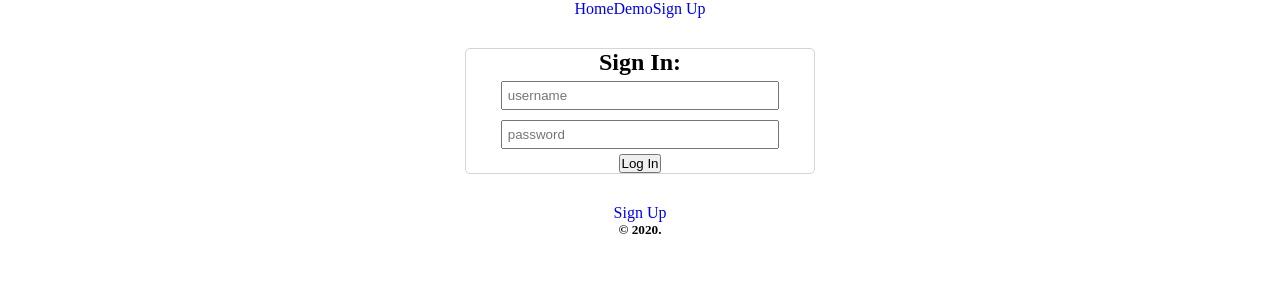
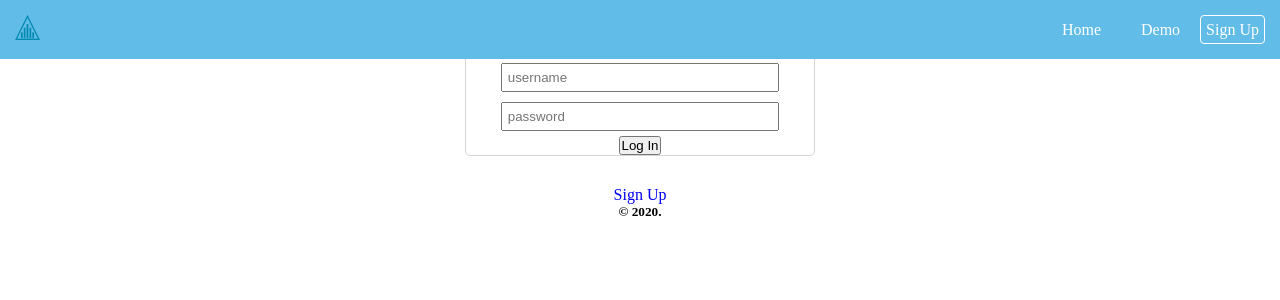
Before and after one commit to Cosmic-Noir/balance-app, a React (Create React App) app: page /signIn in a window 1280 px wide. Shown: the top 300 px of the page. Built offline with nearby package versions, Linux system fonts and the light colour scheme.

Commit message:
Add nav functionality and basic design

```diff
--- /dev/null
+++ b/src/auth/token-service.js
@@ -0,0 +1,22 @@
+import config from "../config";
+
+const TokenService = {
+  saveAuthToken(token) {
+    // Look into storing in cookies or session storage
+    window.sessionStorage.setItem(config.TOKEN_KEY, token);
+  },
+  getAuthToken() {
+    return window.sessionStorage.getItem(config.TOKEN_KEY);
+  },
+  clearAuthToken() {
+    window.sessionStorage.removeItem(config.TOKEN_KEY);
+  },
+  hasAuthToken() {
+    return !!TokenService.getAuthToken();
+  },
+  makeBasicAuthToken(username, pass) {
+    return window.btoa(`${username}:${pass}`);
+  }
+};
+
+export default TokenService;
--- /dev/null
+++ b/src/components/nav/nav.css
@@ -0,0 +1,113 @@
+/* Class styling */
+
+.logo,
+.deskNav {
+  display: none;
+}
+
+.logo {
+  height: 25px;
+  margin: 0px;
+  width: 25px;
+  -webkit-transition: -webkit-transform 0.8s ease-in-out;
+  transition: transform 0.8s ease-in-out;
+}
+
+.logo:hover {
+  -webkit-transform: rotate(270deg);
+  transform: rotate(270deg);
+}
+
+.mobile {
+  border: 1px solid rgb(32, 177, 235);
+  color: white;
+  display: block;
+  padding: 10px;
+  text-align: right;
+  transition-duration: 1s;
+  width: 100%;
+}
+
+.nav {
+  border-radius: 4px;
+  color: white;
+  font-size: 12px;
+  margin: 0px 15px;
+  padding: 5px;
+}
+
+.nav:hover {
+  text-decoration: underline;
+}
+
+.navBar {
+  background-color: rgb(97, 188, 231);
+  display: flex;
+  justify-content: space-between;
+  align-items: center;
+  padding: 15px;
+  position: fixed;
+  width: 100%;
+  z-index: 10;
+}
+
+.mobile:hover,
+#signUp:hover {
+  color: black;
+  /* background-color: rgb(97, 188, 231); */
+  background-color: white;
+}
+
+/* ID styling */
+
+#menuIcon {
+  height: 30px;
+  width: 30px;
+}
+
+#mobileNav {
+  display: none;
+  background-color: rgb(97, 188, 231);
+  position: fixed;
+  top: 50px;
+  left: 0px;
+  width: 100%;
+}
+
+#signUp {
+  border: 1px solid white;
+  border-radius: 4px;
+  color: white;
+  min-width: 77px;
+  padding: 5px;
+  transition-duration: 1s;
+  /* width: 77px; */
+}
+
+/* Responsive Adjustments */
+
+@media screen and (min-width: 600px) {
+  .logo {
+    display: inline-block;
+  }
+  .deskNav {
+    display: flex;
+    justify-content: flex-end;
+    width: 100%;
+  }
+  .mobile {
+    display: none;
+  }
+  #menuIcon {
+    display: none;
+  }
+  #mobileNav {
+    display: none;
+  }
+}
+
+@media screen and (min-width: 900px) {
+  .nav {
+    font-size: 16px;
+  }
+}
--- a/src/components/nav/nav.js
+++ b/src/components/nav/nav.js
@@ -1,5 +1,12 @@
 import React, { Component } from "react";
 import { Link } from "react-router-dom";
+
+/* Custom Components */
+import TokenService from "../../auth/token-service";
+
+/* Styling and Images: */
+import logo from "./logo.png";
+import "./nav.css";
 
 /* Context */
 import balanceContext from "../../balanceContext";
@@ -7,9 +14,38 @@ import balanceContext from "../../balanceContext";
 class Nav extends Component {
   static contextType = balanceContext;
 
+  /* Custom Methods */
+
+  // Responsible for when user clicks Sign Out button
+  handleSignOut = () => {
+    TokenService.clearAuthToken();
+    this.context.checkLoginStatus();
+    if (window.innerWidth < 600) {
+      this.toggleMobileMenu();
+    }
+  };
+
+  // Responsible for toggling display of mobile nav menu
+  toggleMobileMenu = () => {
+    const mobileMenu = document.getElementById("mobileNav");
+    if (
+      mobileMenu.style.display === "" ||
+      mobileMenu.style.display === "none"
+    ) {
+      mobileMenu.style.display = "block";
+    } else {
+      mobileMenu.style.display = "none";
+    }
+  };
+
   render() {
     return (
-      <div className="nav">
+      <div className="navBar">
+        <Link id="navLogo" to="/">
+          <img alt="Logo" className="hidden logo" src={logo} />
+        </Link>
+        <div className="deskNav">
+          <div>
             <Link className="nav" to="/">
               Home
             </Link>
@@ -32,6 +68,43 @@ class Nav extends Component {
               </Link>
             )}
           </div>
+        </div>
+        <img
+          alt="menu icon"
+          id="menuIcon"
+          onClick={this.toggleMobileMenu}
+          src={logo}
+        />
+        <div id="mobileNav">
+          <Link className="mobile" onClick={this.toggleMobileMenu} to="/">
+            Home
+          </Link>
+          {this.context.loggedIn === true ? (
+            <Link
+              className="mobile"
+              onClick={this.toggleMobileMenu}
+              to="/dashboard"
+            >
+              Dashboard
+            </Link>
+          ) : (
+            ""
+          )}
+          {this.context.loggedIn === false ? (
+            <Link
+              className="mobile"
+              onClick={this.toggleMobileMenu}
+              to="/signUp"
+            >
+              Sign Up
+            </Link>
+          ) : (
+            <Link className="mobile" onClick={this.handleSignOut} to="/signOut">
+              Sign Out
+            </Link>
+          )}
+        </div>
+      </div>
     );
   }
 }
```
Also changed, not shown: src/components/nav/logo.png (added). Lines whose indentation alone changed are shown as unchanged.
